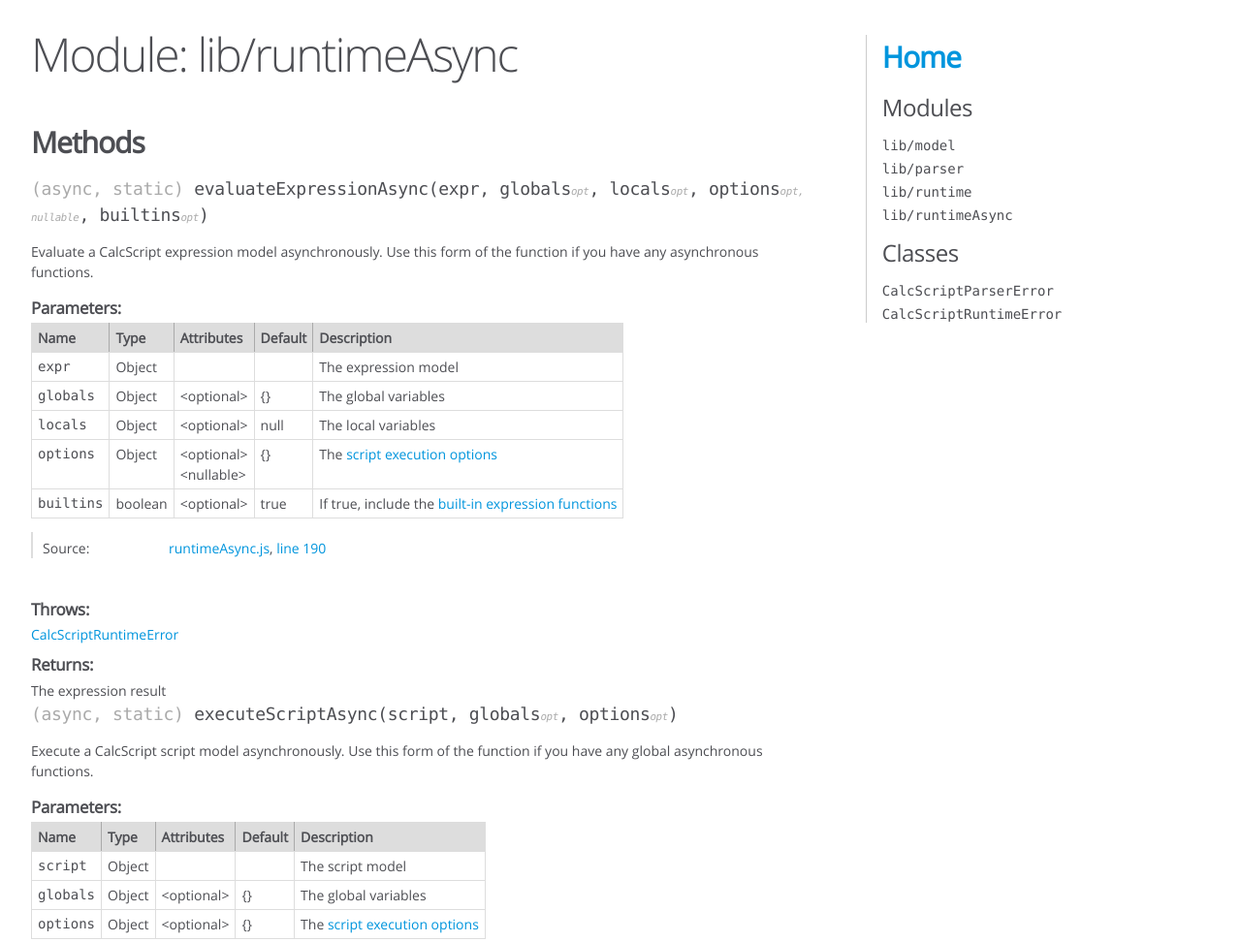
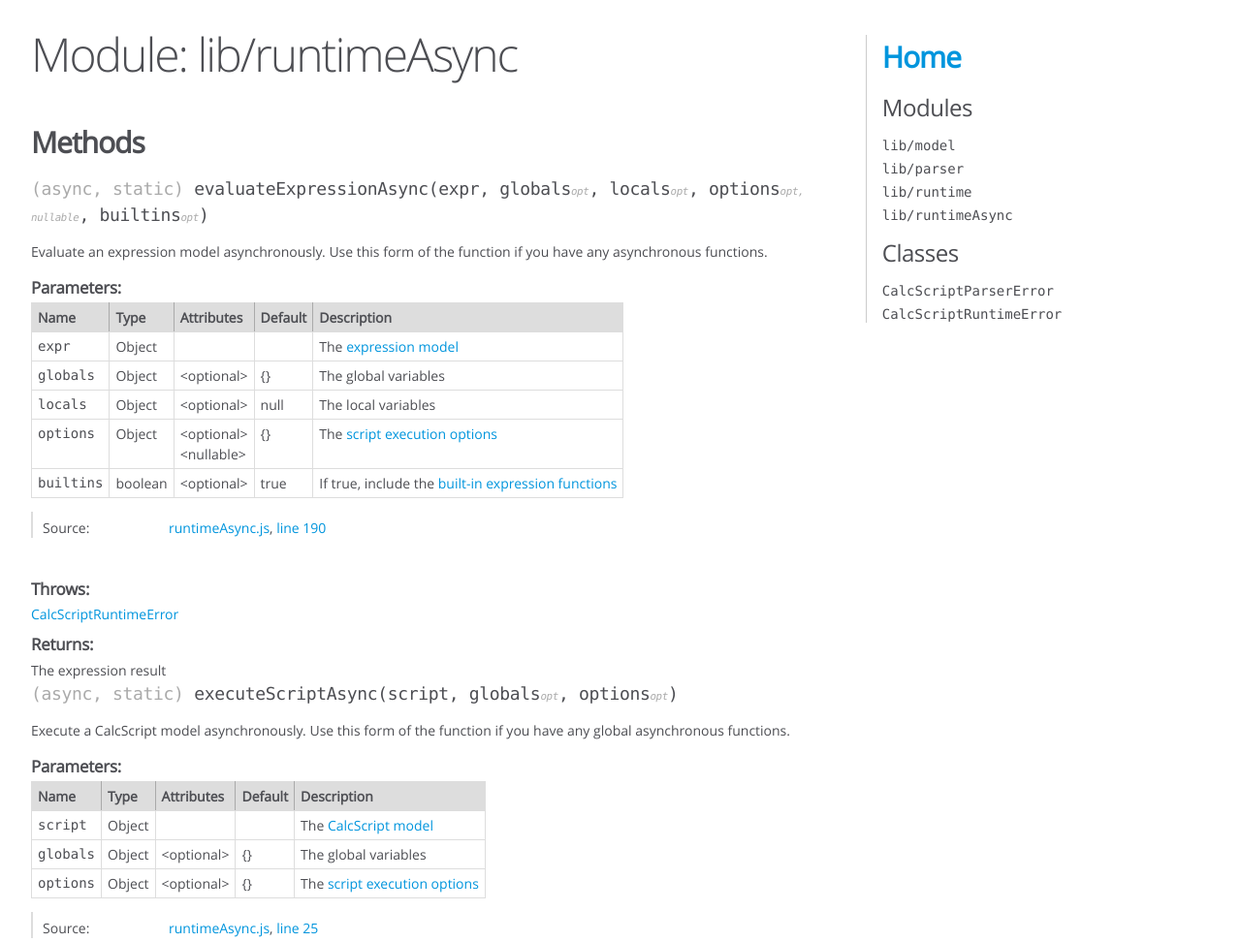
Before and after one commit to craigahobbs/bare-script, a plain HTML site: page module-lib_runtimeAsync.html in a window 1280 px wide. Shown: the top 972 px of the page at 97% size. Drawn offline with Linux system fonts and the light colour scheme.

Commit message:
add model links to package docs

```diff
--- a/module-lib_runtimeAsync.html
+++ b/module-lib_runtimeAsync.html
@@ -72,7 +72,7 @@
 
 
 <div class="description">
-    Evaluate a CalcScript expression model asynchronously.
+    Evaluate an expression model asynchronously.
 Use this form of the function if you have any asynchronous functions.
 </div>
 
@@ -141,7 +141,7 @@ Use this form of the function if you have any asynchronous functions.
                 </td>
 
 
-            <td class="description last">The expression model</td>
+            <td class="description last">The <a href="https://craigahobbs.github.io/calc-script/model/#var.vName='Expression'">expression model</a></td>
         </tr>
 
 
@@ -407,7 +407,7 @@ Use this form of the function if you have any asynchronous functions.
 
 
 <div class="description">
-    Execute a CalcScript script model asynchronously.
+    Execute a CalcScript model asynchronously.
 Use this form of the function if you have any global asynchronous functions.
 </div>
 
@@ -476,7 +476,7 @@ Use this form of the function if you have any global asynchronous functions.
                 </td>
 
 
-            <td class="description last">The script model</td>
+            <td class="description last">The <a href="https://craigahobbs.github.io/calc-script/model/#var.vName='CalcScript'">CalcScript model</a></td>
         </tr>
 
 
```
Also changed, not shown: runtimeAsync.js.html (+4 -4 lines).
